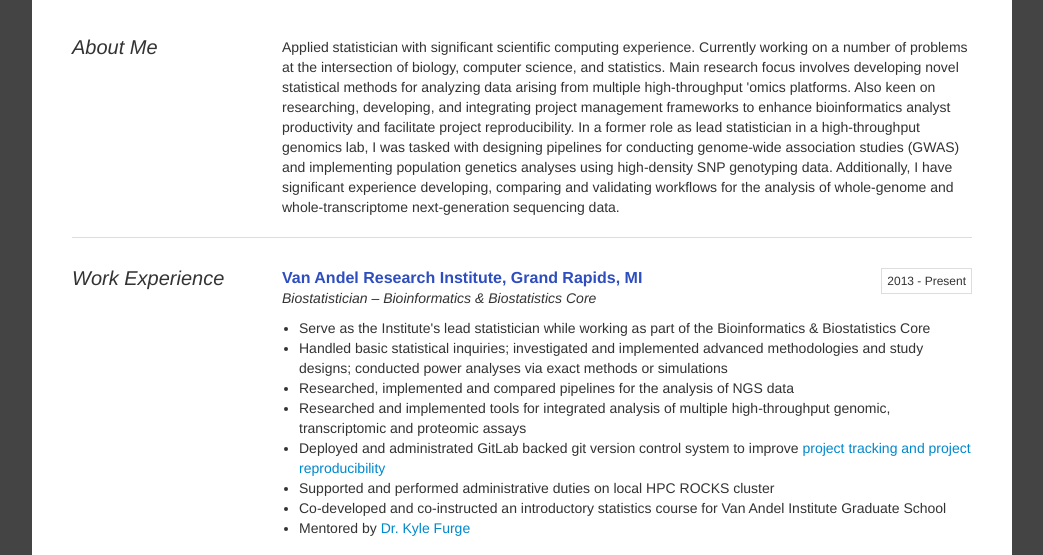
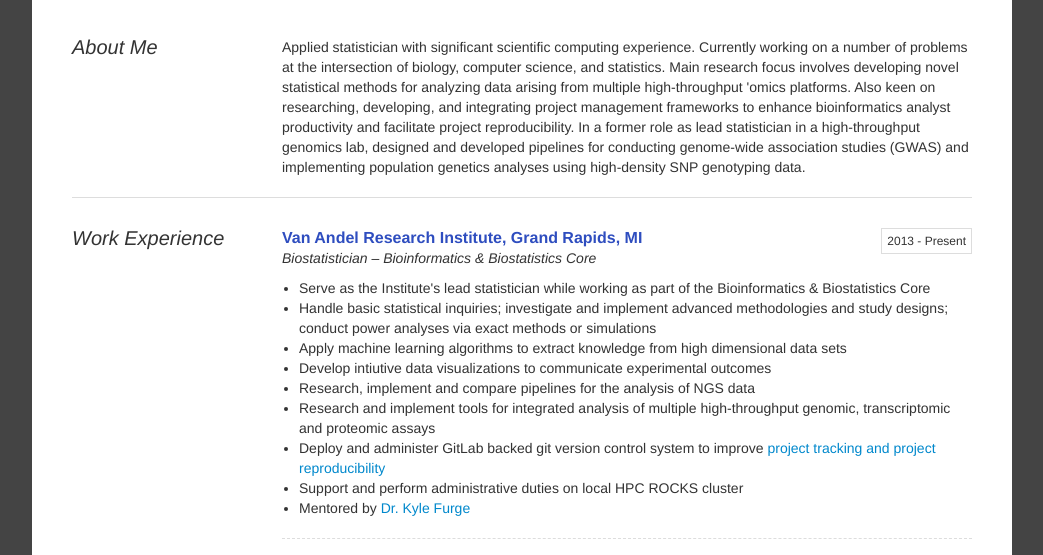
Before and after one commit to borgmaan/borgmaan.github.io, a plain HTML site: page index.html in a window 1280 px wide. Shown: the part 229-784 px from the top of the page, without its empty margins (118-1161 px from the left). Drawn offline with Linux system fonts and the light colour scheme.

Commit message:
res updates

```diff
--- a/index.html
+++ b/index.html
@@ -65,7 +65,7 @@
 		        		About Me
 		        	</div>
 		        	<div class="span section-body">
-		        		Applied statistician with significant scientific computing experience. Currently working on a number of problems at the intersection of biology, computer science, and statistics. Main research focus involves developing novel statistical methods for analyzing data arising from multiple high-throughput 'omics platforms. Also keen on researching, developing, and integrating project management frameworks to enhance bioinformatics analyst productivity and facilitate project reproducibility. In a former role as lead statistician in a high-throughput genomics lab, I was tasked with designing pipelines for conducting genome-wide association studies (GWAS) and implementing population genetics analyses using high-density SNP genotyping data. Additionally, I have significant experience developing, comparing and validating workflows for the analysis of whole-genome and whole-transcriptome next-generation sequencing data.
+		        		Applied statistician with significant scientific computing experience. Currently working on a number of problems at the intersection of biology, computer science, and statistics. Main research focus involves developing novel statistical methods for analyzing data arising from multiple high-throughput 'omics platforms. Also keen on researching, developing, and integrating project management frameworks to enhance bioinformatics analyst productivity and facilitate project reproducibility. In a former role as lead statistician in a high-throughput genomics lab, designed and developed pipelines for conducting genome-wide association studies (GWAS) and implementing population genetics analyses using high-density SNP genotyping data.
 		        	</div>
 	      		</div>
 	      		<!-- /objective-->
@@ -90,12 +90,13 @@
 				        	<div class="margin-top-10">
 				        		<ul>
 									<li> Serve as the Institute's lead statistician while working as part of the Bioinformatics & Biostatistics Core </li>
-									<li> Handled basic statistical inquiries; investigated and implemented advanced methodologies and study designs; conducted power analyses via exact methods or simulations</li>
-									<li> Researched, implemented and compared pipelines for the analysis of NGS data</li>
-									<li> Researched and implemented tools for integrated analysis of multiple high-throughput genomic, transcriptomic and proteomic assays</li>
-									<li> Deployed and administrated GitLab backed git version control system to improve <a href="http://goo.gl/IOeGLY">project tracking and project reproducibility</a></li>
-									<li> Supported and performed administrative duties on local HPC ROCKS cluster</li>
-									<li> Co-developed and co-instructed an introductory statistics course for Van Andel Institute Graduate School</li>
+									<li> Handle basic statistical inquiries; investigate and implement advanced methodologies and study designs; conduct power analyses via exact methods or simulations</li>
+									<li> Apply machine learning algorithms to extract knowledge from high dimensional data sets</li>
+									<li> Develop intiutive data visualizations to communicate experimental outcomes</li>
+									<li> Research, implement and compare pipelines for the analysis of NGS data</li>
+									<li> Research and implement tools for integrated analysis of multiple high-throughput genomic, transcriptomic and proteomic assays</li>
+									<li> Deploy and administer GitLab backed git version control system to improve <a href="http://goo.gl/IOeGLY">project tracking and project reproducibility</a></li>
+									<li> Support and perform administrative duties on local HPC ROCKS cluster</li>
                                     <li> Mentored by <a href="http://www.vai.org/en/vari/research-programs/lab-of-interdisciplinary-renal-oncology/lead-investigator-bio.aspx"> Dr. Kyle Furge</a>
 								</ul>
 				        	</div>
```
Also changed, not shown: 4 other files.
